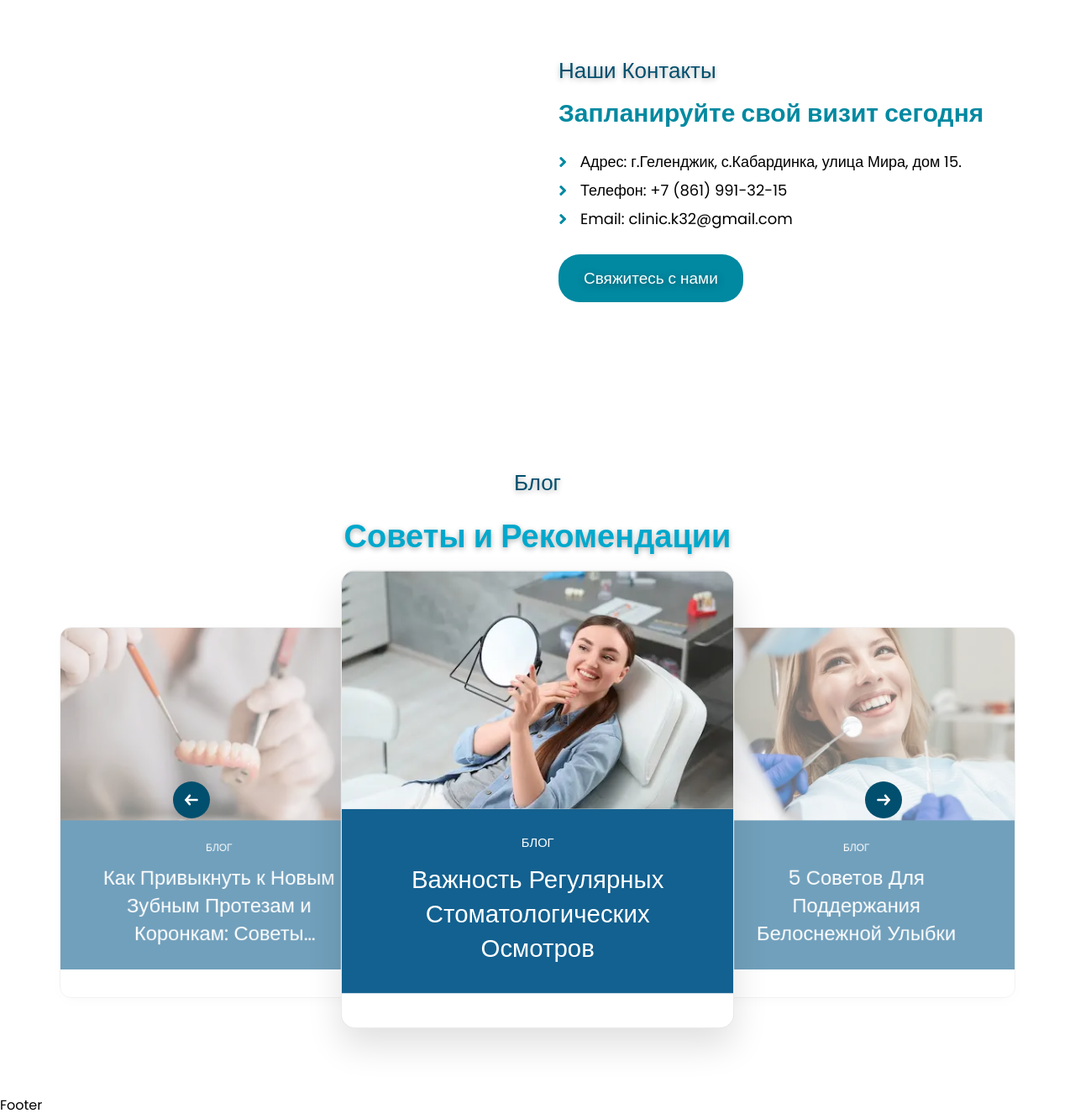
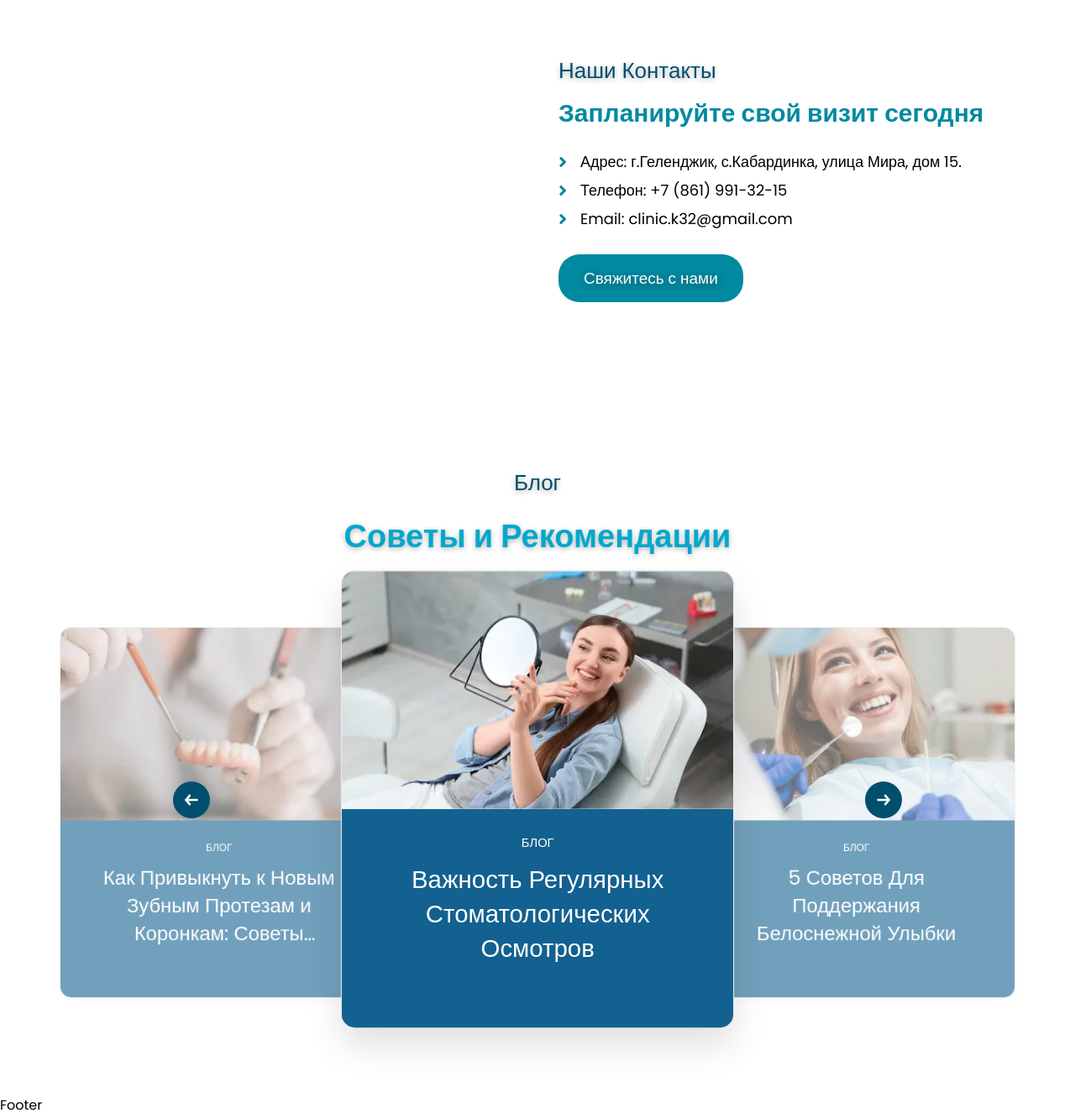
Before and after one commit to irinapodlisnyuk/stomatology-k32, a Next.js app: page / in a window 1280 px wide. Shown: the part 3757-5083 px from the top of the page at 84% size. Built offline with nearby package versions, Linux system fonts and the light colour scheme.

Commit message:
blog heaght

```diff
--- a/src/components/Blog/Blog.module.scss
+++ b/src/components/Blog/Blog.module.scss
@@ -227,6 +227,7 @@
     display: flex;
     flex-direction: column;
     align-items: center;
+    height: 100%;
     gap: 15px;
     padding: 30px;
     background-color: v.$bahama-blue;
@@ -236,7 +237,7 @@
       gap: 10px;
     }
 
-    @include m.vp-767 {
+    @include m.vp-1023 {
       height: 100%;
     }
   }
```
